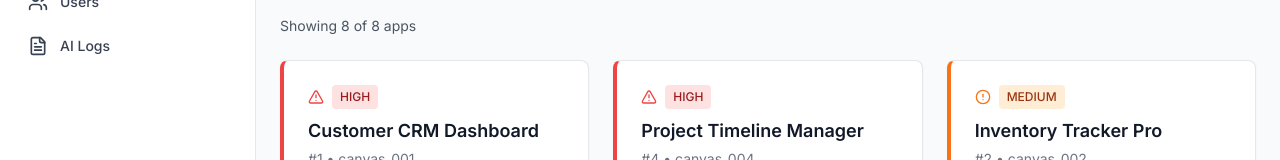
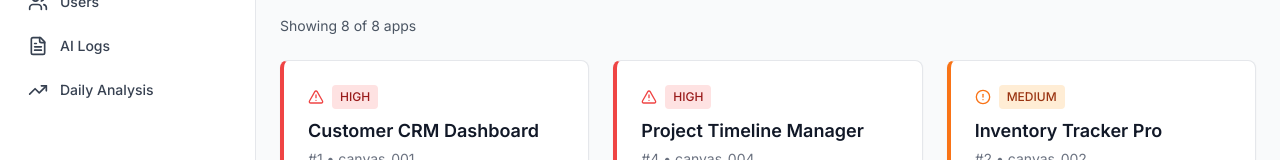
Before and after one commit to apper-apps/supporthub-analytics-level, a React (Vite) app: page /apps in a window 1280 px wide. Shown: the part 227-387 px from the top of the page. Built offline with nearby package versions, Linux system fonts and the light colour scheme.

Commit message:
Add Daily Analysis navigation menu item to make dashboard accessible

```diff
--- a/src/components/organisms/Sidebar.jsx
+++ b/src/components/organisms/Sidebar.jsx
@@ -7,11 +7,12 @@ const Sidebar = () => {
   const [isMobileOpen, setIsMobileOpen] = useState(false);
   const location = useLocation();
 
-  const navigation = [
+const navigation = [
     { name: "Dashboard", href: "/", icon: "BarChart3" },
     { name: "Apps Overview", href: "/apps", icon: "Grid3X3" },
     { name: "Users", href: "/users", icon: "Users" },
     { name: "AI Logs", href: "/logs", icon: "FileText" },
+    { name: "Daily Analysis", href: "/daily-analysis", icon: "TrendingUp" },
   ];
 
 const SidebarContent = () => (
```
